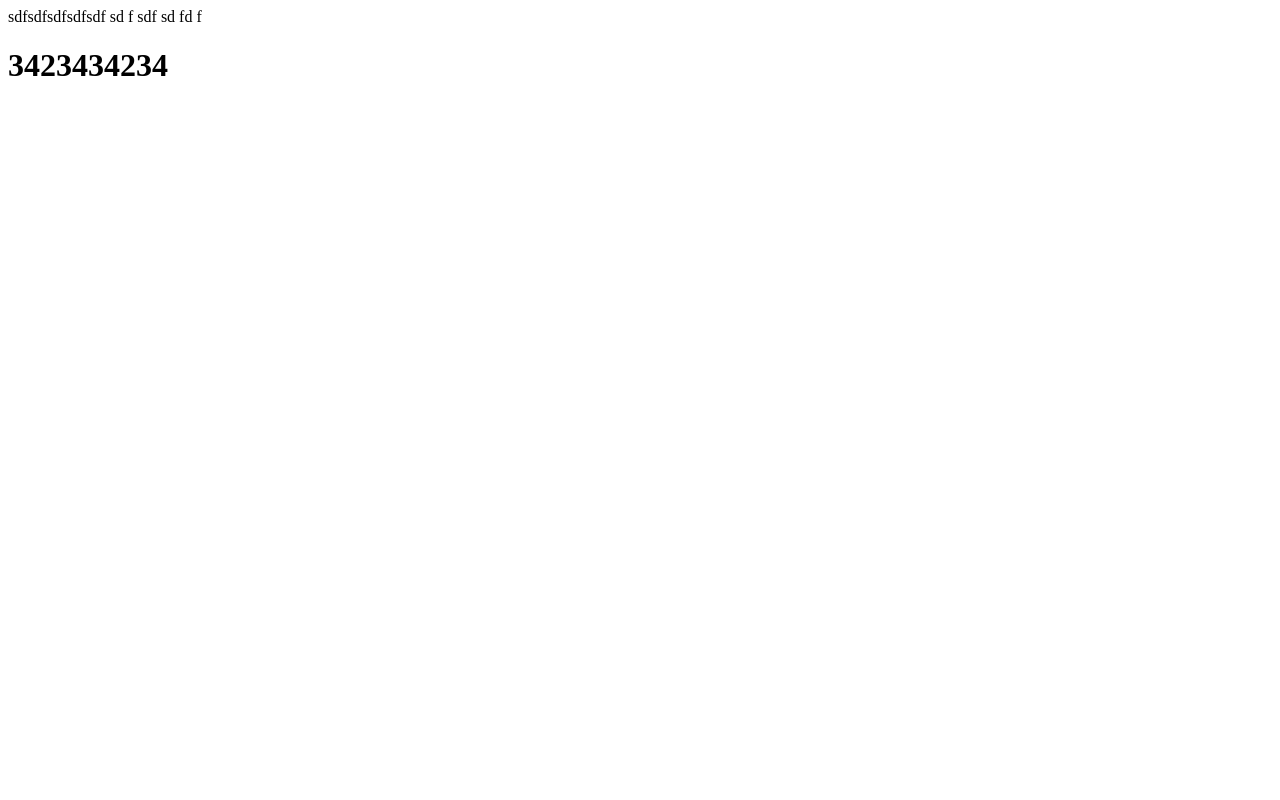
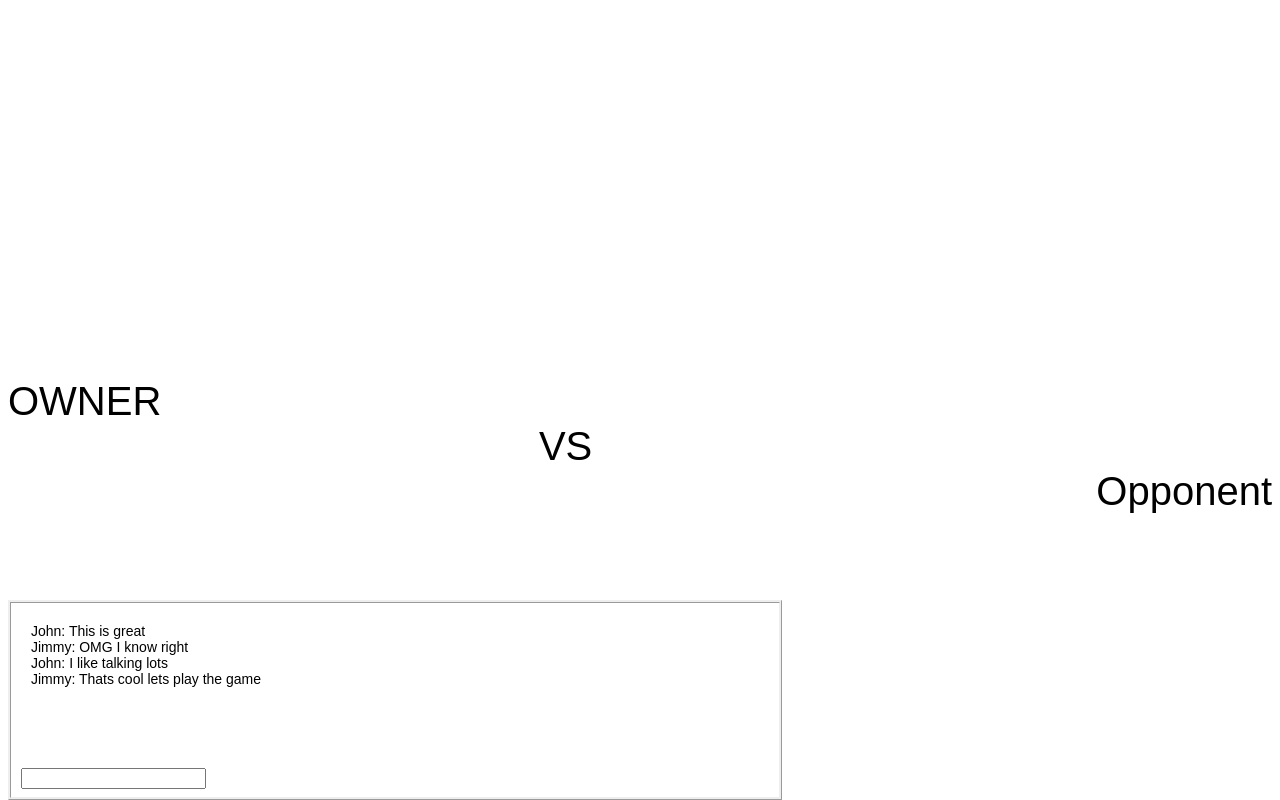
Before and after one commit to donnellbob/PokemonDraft, a website: page views/room.html in a window 1280 px wide. Drawn offline with Linux system fonts and the light colour scheme; files that its build step writes are made by us from their sources.

Commit message:
Updated room UI
Progress towards working chat made

```diff
--- a/index.html
+++ b/index.html
@@ -34,6 +34,7 @@
 <script src="controllers/routeController.js"></script>
 <script src="controllers/serverTableController.js"></script>
 <script src="controllers/lobbyRoomController.js"></script>
+<script src="controllers/chatController.js"></script>
 
 
 
--- /dev/null
+++ b/style/lobby-room.css
@@ -0,0 +1,46 @@
+.roomContainer{
+	margin-top: 30%;
+	font-size: 14px;
+	font-family: 'Montserrat', sans-serif;
+}
+
+
+.chatbox{
+	position: fixed;
+	bottom: 0;
+/*	left: 19%;
+	right: 19%;*/
+	width: 60%;
+	top: 75%;
+	/*border-style: ridge;*/
+	border: 3px ridge;
+}
+.messageArea{
+	padding: 20px;
+}
+.inputBox{
+	position: fixed;
+	bottom: 0;
+	width: 58%;
+	top: 96%;
+	margin-left: 10px;
+}
+
+.room{
+	font-size: 40px;
+}
+
+.owner{
+	display: inline-block;
+}
+
+.versus{
+	display: inline-block;
+	margin-left: 42%;
+	margin-right: 42%;
+}
+
+.opponent{
+	display: inline-block;
+	float: right;
+}
--- a/views/room.html
+++ b/views/room.html
@@ -1,9 +1,36 @@
+<header>
+<!-- StyleSheet -->
+  <link rel="stylesheet" href="style/lobby-room.css">
+</header>
+
+<div class = "roomContainer">
 
 
-sdfsdfsdfsdfsdf
-sd
-f
-sdf
-sd
-fd
-f <h1> 3423434234 </h1>
+
+    <div class = "room">
+        <div class = "owner">
+            OWNER
+        </div>
+        <div class = "versus">
+            VS
+        </div>
+        <div class = "opponent">
+            Opponent
+        </div>
+    </div>
+
+
+    <div class = "chatbox" ng-controller="chatController">
+        <div class = "messageArea">
+            John: This is great <br>
+            Jimmy: OMG I know right <br>
+            John: I like talking lots <br>
+            Jimmy: Thats cool lets play the game <br>
+        </div>
+
+        <form class = "inputBox form-group" ng-submit="sendMessage(message)">
+
+            <input type="text" id="messageField" class="form-control" ng-model="message">
+        </form>
+    </div>
+</div>
```
Also changed, not shown: controllers/chatController.js (added, +12 -0 lines), views/serverTable.html (+2 -2 lines), style/server-select.css (renamed from server-select.css).
